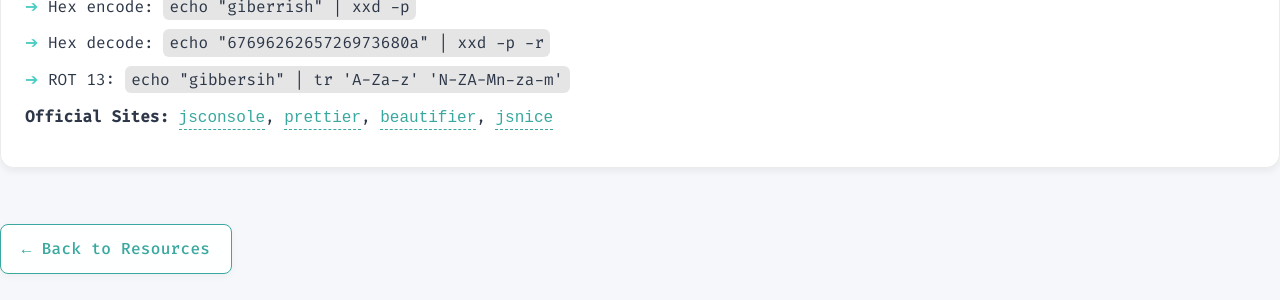
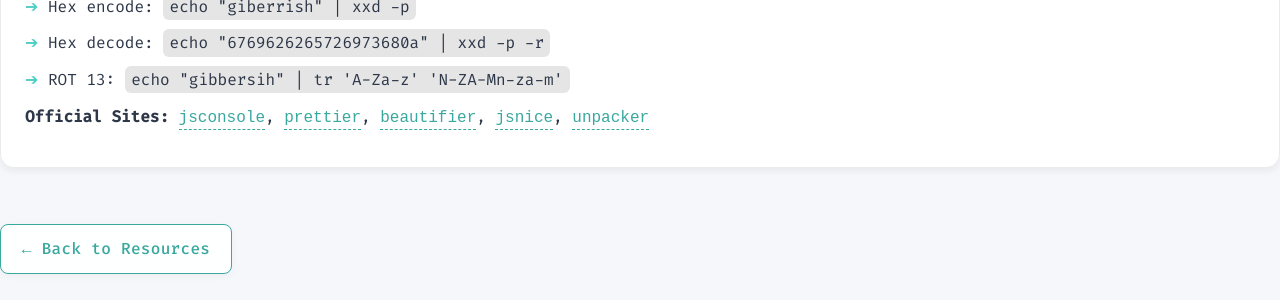
Before and after one commit to PathogenicKatt/PathogenicKatt.github.io, a Jekyll site: the page built from tools/javascript-deobfuscation.md, in a window 1280 px wide. Shown: the part 337-637 px from the top of the page. Built offline with Jekyll 4.4.1, drawn with Linux system fonts in a browser that asks for light colours.

Commit message:
Update js deobfuscation tool

```diff
--- a/tools/javascript-deobfuscation.md
+++ b/tools/javascript-deobfuscation.md
@@ -18,9 +18,8 @@ data_page: tools
         <li> Hex encode: <code> echo "giberrish" | xxd -p</code></li>
         <li> Hex decode: <code> echo "6769626265726973680a" | xxd -p -r</code></li>
         <li> ROT 13: <code> echo "gibbersih" | tr 'A-Za-z' 'N-ZA-Mn-za-m'</code></li>
-
       </ul>
-    <li><strong>Official Sites:</strong> <a href="https://jsconsole.com/" target="_blank">jsconsole</a>, <a href="https://prettier.io/playground/" target="_blank">prettier</a>, <a href="https://beautifier.io/" target="_blank">beautifier</a>,  <a href="http://www.jsnice.org/" target="_blank">jsnice</a></li>
+    <li><strong>Official Sites:</strong> <a href="https://jsconsole.com/" target="_blank">jsconsole</a>, <a href="https://prettier.io/playground/" target="_blank">prettier</a>, <a href="https://beautifier.io/" target="_blank">beautifier</a>,  <a href="http://www.jsnice.org/" target="_blank">jsnice</a>, <a href="https://matthewfl.com/unPacker.html" target=_blank>unpacker</a></li>
   </ul>
 
 </div>
```
